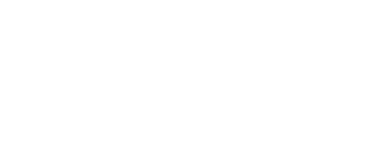
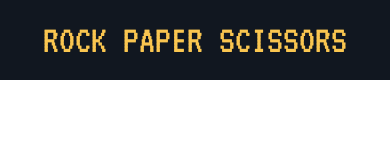
Before and after one commit to AndriiSalohub/rock-paper-scissors, a plain HTML site: page index.html in a window 390 px wide. Drawn offline with Linux system fonts and the light colour scheme.

Commit message:
added markup and styles for header + made it adaptive

```diff
--- a/css/styles.scss
+++ b/css/styles.scss
@@ -0,0 +1,32 @@
+@import url("https://fonts.googleapis.com/css2?family=Lato:wght@400;700&family=VT323&display=swap");
+
+* {
+    box-sizing: border-box;
+}
+
+.header {
+    background-color: #111720;
+    padding: 20px;
+    text-align: center;
+    &__title {
+        color: #fac650;
+        font-size: 80px;
+        font-family: "VT323", monospace;
+    }
+}
+
+@media (max-width: 900px) {
+    .header {
+        &__title {
+            font-size: 60px;
+        }
+    }
+}
+
+@media (max-width: 600px) {
+    .header {
+        &__title {
+            font-size: 40px;
+        }
+    }
+}
--- a/index.html
+++ b/index.html
@@ -4,10 +4,13 @@
         <meta charset="UTF-8" />
         <meta name="viewport" content="width=device-width, initial-scale=1.0" />
         <link rel="stylesheet" href="css/reset.css" />
-        <link rel="stylesheet" href="css/style.css" />
+        <link rel="stylesheet" href="css/styles.css" />
         <title>Rock Paper Scissors</title>
     </head>
     <body>
+        <header class="header">
+            <h1 class="header__title">ROCK PAPER SCISSORS</h1>
+        </header>
         <script src="js/app.js"></script>
     </body>
 </html>
```
Also changed, not shown: css/style.css (deleted), css/styles.css (added), 1 other file.
